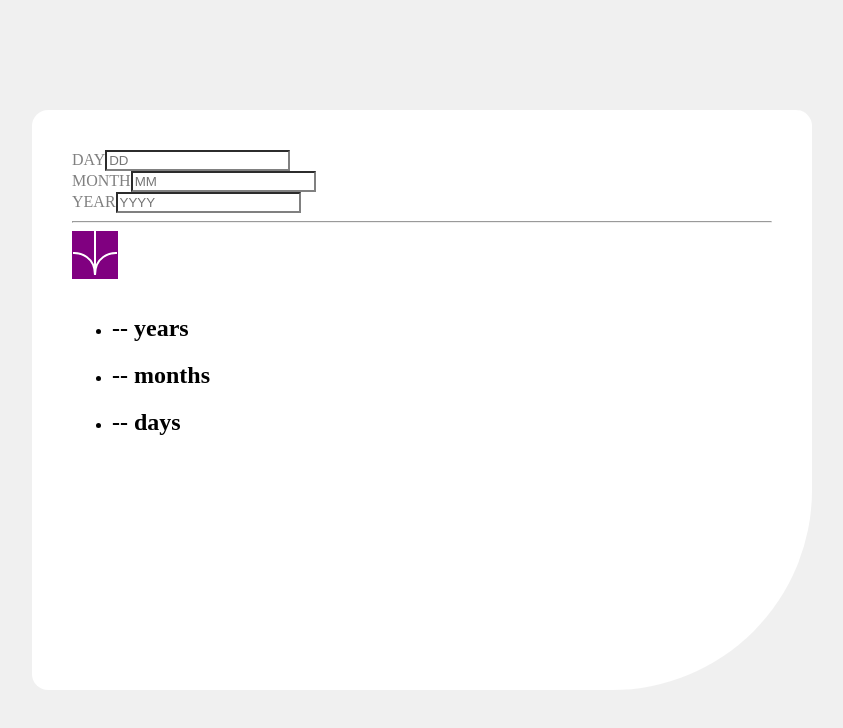
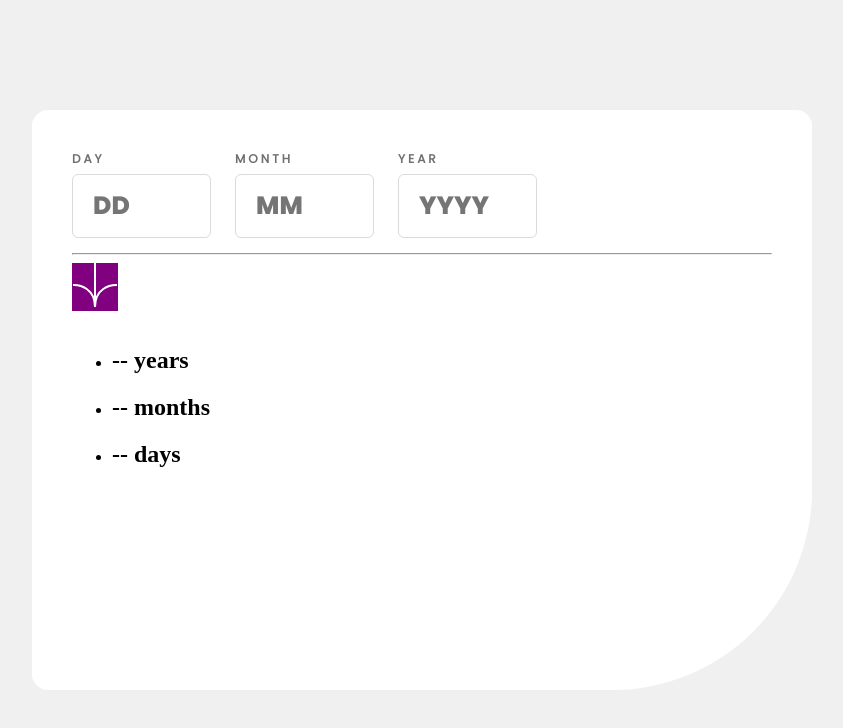
Before and after one commit to lucarl07/age-calculator-app, a React (Vite) app: page / in a window 1280 px wide. Shown: the top 728 px of the page, without its empty margins (218-1061 px from the left). Built offline with nearby package versions, Linux system fonts and the light colour scheme.

Commit message:
💄 feat: Stylize Form & Input components

```diff
--- /dev/null
+++ b/src/components/Form/Form.module.css
@@ -0,0 +1,4 @@
+.form {
+  display: flex;
+  gap: 1.5rem;
+}
--- a/src/components/Form/index.jsx
+++ b/src/components/Form/index.jsx
@@ -1,10 +1,14 @@
+// Stylesheets:
+import styles from "./Form.module.css"
+
+// Dependencies:
 import PropTypes from "prop-types";
 
 const Form = ({action = "", children}) => {
   return (
     <form
       action={action}
-      className="form">
+      className={styles.form}>
       {children}
     </form>
   );
--- a/src/components/Input/InputError/InputError.jsx
+++ b/src/components/Input/InputError/InputError.jsx
@@ -1,8 +1,12 @@
+// Stylesheet:
+import styles from "./InputError.module.css"
+
+// Dependencies
 import PropTypes from "prop-types";
 
 const InputError = ({src}) => {
   return (
-    <span className="error-msg">
+    <span className={styles.error_msg}>
       {src.message}
     </span>
   );
--- /dev/null
+++ b/src/components/Input/InputError/InputError.module.css
@@ -0,0 +1,6 @@
+.error_msg {
+  color: var(--light-red);
+  font-family: "Poppins", sans-serif;
+  font-style: italic;
+  font-size: 12px;
+}
--- a/src/components/Input/InputField/InputField.jsx
+++ b/src/components/Input/InputField/InputField.jsx
@@ -1,19 +1,23 @@
+// Stylesheet:
+import styles from "./InputField.module.css"
+
+// Dependencies & Helpers:
 import PropTypes from "prop-types";
 import setInputPlaceholder from "./setInputPlaceholder";
 
 const InputField = ({type, getter, setter, error}) => {
   const placeholder = setInputPlaceholder(type);
-  const borderColor = error.isActive ? "red" : "grey"
+  const borderColor = error.isActive ? "var(--light-red)" : "var(--light-grey)"
 
   return (
     <input
       type="number"
-      name="input-field"
-      className="input-field"
+      name="input_field"
+      className={styles.input}
       placeholder={placeholder}
       value={getter}
       onChange={setter}
-      style={{borderColor}} />
+      style={{ borderColor }} />
   );
 }
 
--- /dev/null
+++ b/src/components/Input/InputField/InputField.module.css
@@ -0,0 +1,10 @@
+.input {
+  width: 115px;
+  height: 60px;
+  padding-left: 20px;
+  border: 1px solid var(--light-grey);
+  border-radius: 6px;
+  font-family: "Poppins Extra-Bold", sans-serif;
+  font-weight: 700;
+  font-size: 25px;
+}
--- a/src/components/Input/InputLabel/InputLabel.jsx
+++ b/src/components/Input/InputLabel/InputLabel.jsx
@@ -1,10 +1,14 @@
+// Stylesheets:
+import styles from "./InputLabel.module.css"
+
+// Dependencies:
 import PropTypes from "prop-types";
 
 const InputLabel = ({type, error}) => {
-  const color = error.isActive ? "red" : "grey"
+  const color = error.isActive ? "var(--light-red)" : "var(--smokey-grey)"
 
   return (
-    <label className="label" htmlFor="input-field" style={{color}}>
+    <label className={styles.label} htmlFor="input_field" style={{color}}>
       {type.toUpperCase()}
     </label>
   );
--- /dev/null
+++ b/src/components/Input/InputLabel/InputLabel.module.css
@@ -0,0 +1,7 @@
+.label {
+  color: var(--smokey-grey);
+  font-size: 12px;
+  letter-spacing: 3px;
+  font-weight: 700;
+  font-family: 'Poppins', sans-serif;
+}
--- a/src/components/Input/InputRoot/InputRoot.jsx
+++ b/src/components/Input/InputRoot/InputRoot.jsx
@@ -1,8 +1,12 @@
+// Stylesheets:
+import styles from "./InputRoot.module.css"
+
+// Dependencies:
 import PropTypes from "prop-types";
 
 const InputRoot = ({children}) => {
   return (
-    <div className="input-wrapper">
+    <div className={styles.wrapper}>
       {children}
     </div>
   );
--- /dev/null
+++ b/src/components/Input/InputRoot/InputRoot.module.css
@@ -0,0 +1,5 @@
+.wrapper {
+  display: flex;
+  flex-direction: column;
+  gap: 0.4rem;
+}
--- a/src/index.css
+++ b/src/index.css
@@ -18,3 +18,8 @@
   font-family: "Poppins";
   src: url(./assets/fonts/Poppins-Regular.ttf);
 }
+
+@font-face {
+  font-family: "Poppins Extra-Bold";
+  src: url(./assets/fonts/Poppins-ExtraBold.ttf);
+}
```
